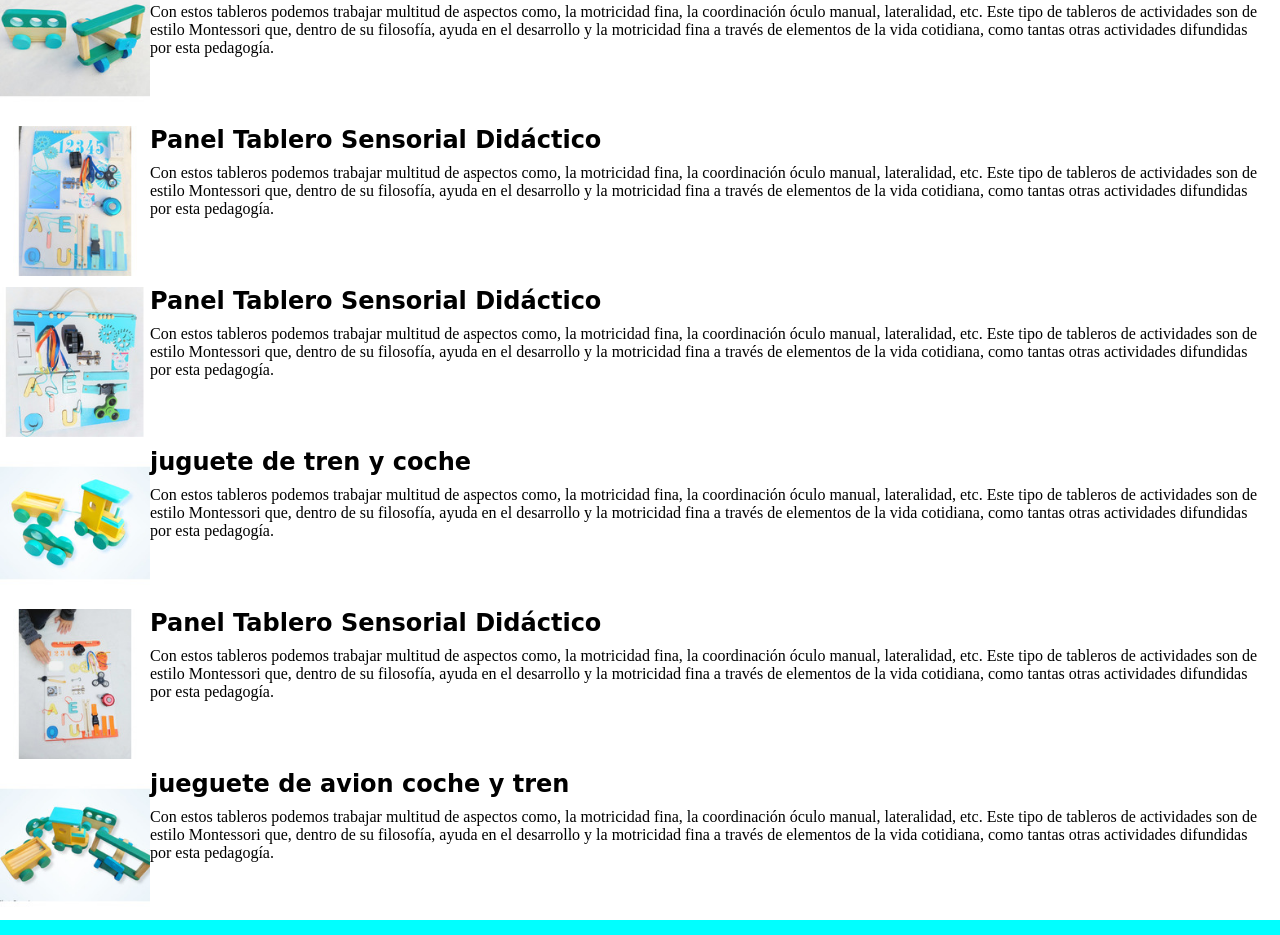
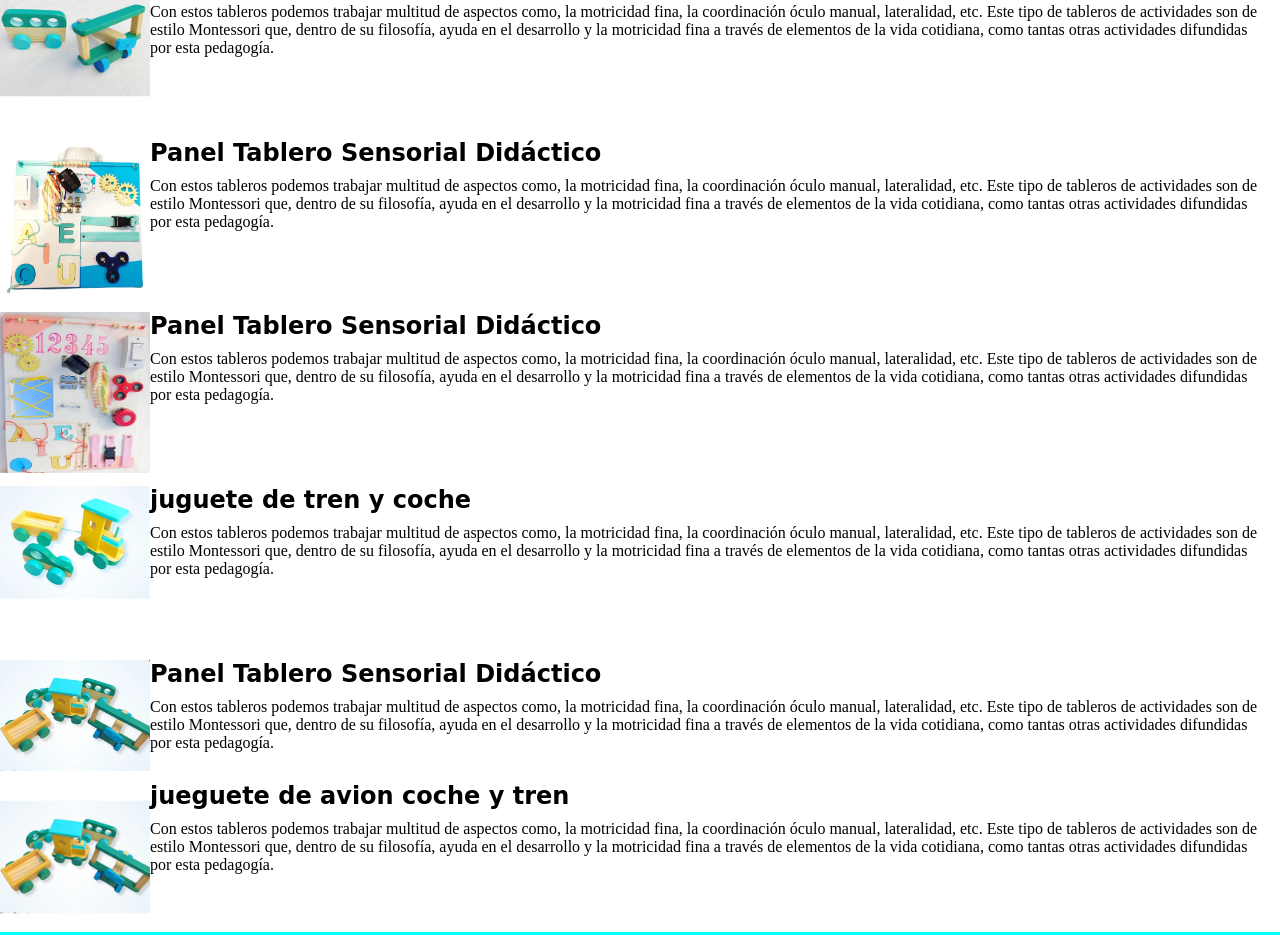
Before and after one commit to Kanakuta17/proyecto001, a website: page paginas/productos.html in a window 1280 px wide. Shown: the part 398-1333 px from the top of the page. Drawn offline with Linux system fonts and the light colour scheme.

Commit message:
arreglando problemas

```diff
--- a/paginas/productos.html
+++ b/paginas/productos.html
@@ -37,7 +37,7 @@
         <div class="productos1">
 
             <div >
-                <img class="card__imagen" src="/imagenes/producto 1.jpg" alt="hola">
+                <img class="card__imagen" src="../imagenes/producto 1.jpg" alt="hola">
                 <h2 class="titulo">juguete de avion y coche</h2>
                 <p class="descripcion">Con estos tableros podemos trabajar multitud de aspectos como, la motricidad
                     fina, la coordinación óculo manual, lateralidad, etc. Este tipo de tableros de actividades son de
@@ -45,7 +45,7 @@
                     de elementos de la vida cotidiana, como tantas otras actividades difundidas por esta pedagogía.</p>
                 </div>
                 <div>
-                    <img class="card__imagen" src="/imagenes/producto2.jpg" alt="hola">
+                    <img class="card__imagen" src="../imagenes_productos/imagen2.webp" alt="hola">
                     <h2 class="titulo">Panel Tablero Sensorial Didáctico </h2>
                     <p class="descripcion">Con estos tableros podemos trabajar multitud de aspectos como, la motricidad
                         fina, la coordinación óculo manual, lateralidad, etc. Este tipo de tableros de actividades son de
@@ -53,7 +53,7 @@
                         de elementos de la vida cotidiana, como tantas otras actividades difundidas por esta pedagogía.</p>
                     </div>
                     <div>
-                        <img class="card__imagen" src="/imagenes/producto3.jpg" alt="hola">
+                        <img class="card__imagen" src="../imagenes_productos/imagen3.png" alt="hola">
                         <h2 class="titulo">Panel Tablero Sensorial Didáctico </h2>
                         <p class="descripcion">Con estos tableros podemos trabajar multitud de aspectos como, la motricidad
                             fina, la coordinación óculo manual, lateralidad, etc. Este tipo de tableros de actividades son de
@@ -61,7 +61,7 @@
                             de elementos de la vida cotidiana, como tantas otras actividades difundidas por esta pedagogía.</p>
                         </div>
                         <div>
-                            <img class="card__imagen" src="/imagenes/producto4.jpg" alt="hola">
+                            <img class="card__imagen" src="../imagenes_productos/imagen4.png" alt="hola">
                             <h2 class="titulo">juguete de tren y coche</h2>
                             <p class="descripcion">Con estos tableros podemos trabajar multitud de aspectos como, la motricidad
                                 fina, la coordinación óculo manual, lateralidad, etc. Este tipo de tableros de actividades son de
@@ -69,7 +69,7 @@
                                 de elementos de la vida cotidiana, como tantas otras actividades difundidas por esta pedagogía.</p>
                             </div>
                             <div>
-                <img class="card__imagen" src="/imagenes/producto5.jpg" alt="hola">
+                <img class="card__imagen" src="../imagenes_productos/imagen5.png" alt="hola">
                 <h2 class="titulo">Panel Tablero Sensorial Didáctico </h2>
                 <p class="descripcion">Con estos tableros podemos trabajar multitud de aspectos como, la motricidad
                     fina, la coordinación óculo manual, lateralidad, etc. Este tipo de tableros de actividades son de
@@ -77,7 +77,7 @@
                     de elementos de la vida cotidiana, como tantas otras actividades difundidas por esta pedagogía.</p>
                 </div>
                 <div>
-                    <img class="card__imagen" src="/imagenes/producto6.jpg" alt="hola">
+                    <img class="card__imagen" src="../imagenes/producto6.jpg" alt="hola">
                     <h2 class="titulo">jueguete de avion coche y tren </h2>
                     <p class="descripcion">Con estos tableros podemos trabajar multitud de aspectos como, la motricidad
                         fina, la coordinación óculo manual, lateralidad, etc. Este tipo de tableros de actividades son de
```
